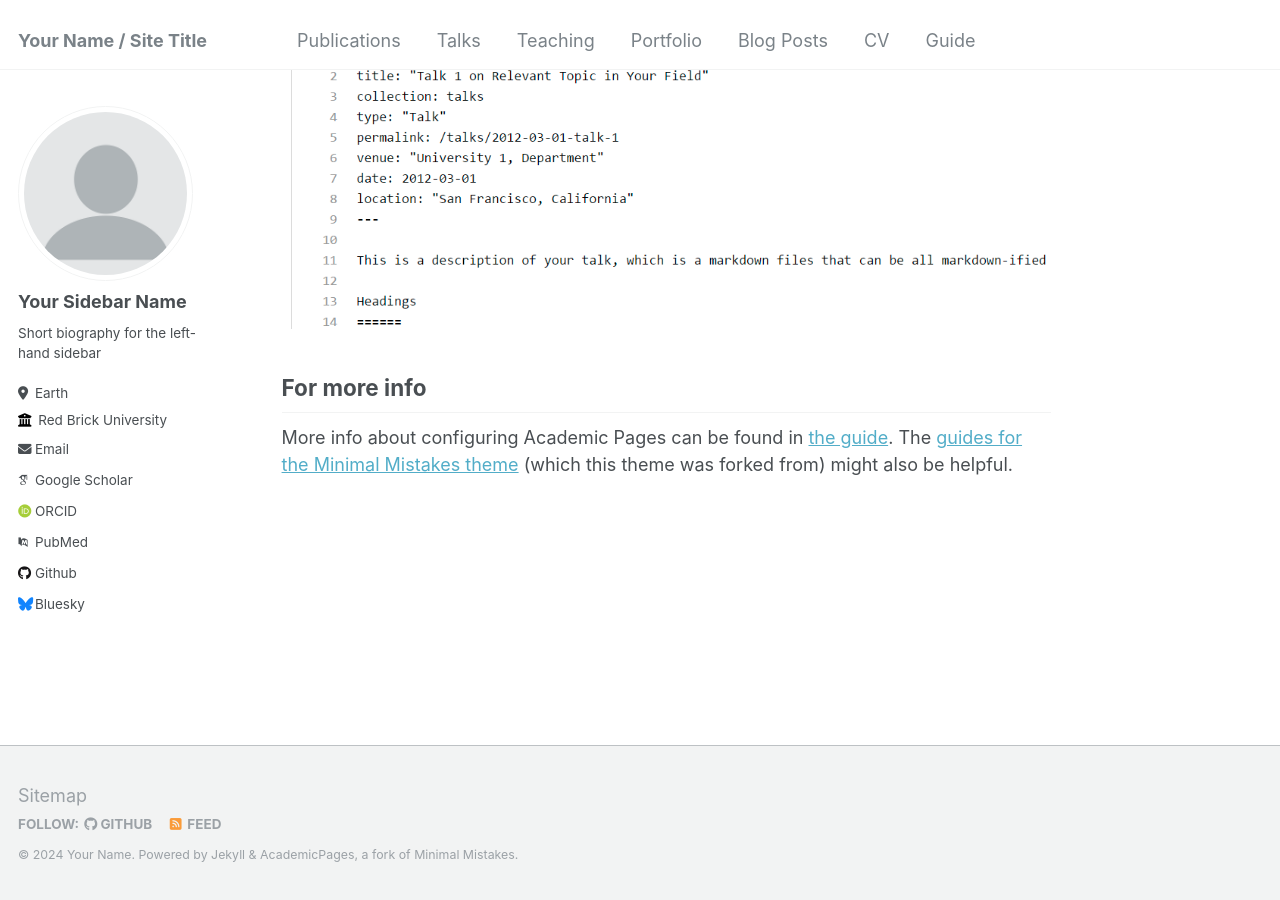
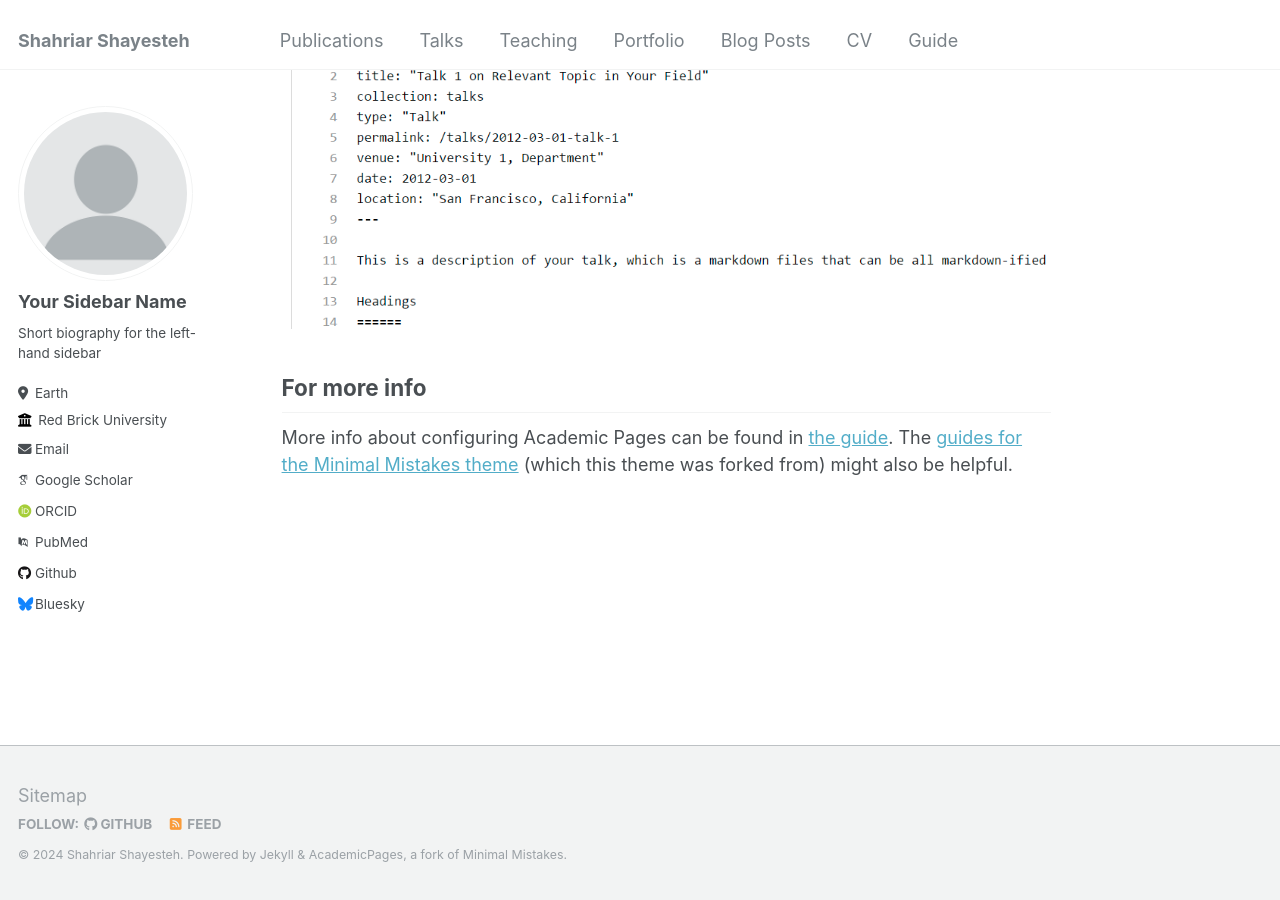
Before and after one commit to shahriarshayesteh/shahriarshayesteh.github.io, a Jekyll site: the page built from _pages/about.md, in a window 1280 px wide and 900 px high, scrolled down 2660 px. Built offline with Jekyll 4.4.1, drawn with Linux system fonts in a browser that asks for light colours; some web fonts are replaced.

Commit message:
Update _config.yml

```diff
--- a/_config.yml
+++ b/_config.yml
@@ -8,9 +8,9 @@
 
 # Basic Site Settings
 locale                   : "en-US"
-title                    : "Your Name / Site Title"
+title                    : "Shahriar Shayesteh"
 title_separator          : "-"
-name                     : &name "Your Name"
+name                     : &name "Shahriar Shayesteh"
 description              : &description "personal description"
 url                      : https://academicpages.github.io # the base hostname & protocol for your site e.g. "https://mmistakes.github.io"
 baseurl                  : "" # the subpath of your site, e.g. "/blog"
```
